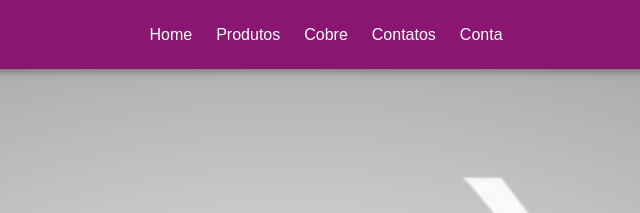
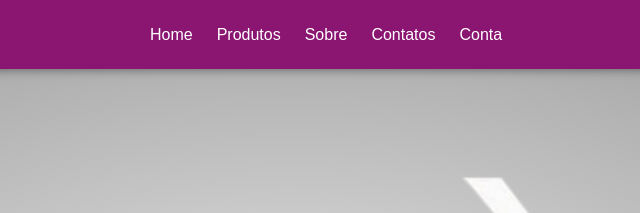
Before and after one commit to 0chilli-dev0/Site-gymgirls, a plain HTML site: page index.html in a window 1280 px wide. Shown: the top 213 px of the page, 351-991 px from the left. Drawn offline with Linux system fonts and the light colour scheme.

Commit message:
Update index.html

```diff
--- a/index.html
+++ b/index.html
@@ -14,7 +14,7 @@
                 <ul>
                     <li>Home</li>
                     <li>Produtos</li>
-                    <li>Cobre</li>
+                    <li>Sobre</li>
                     <li>Contatos</li>
                     <li>Conta</li>
                 </ul>
```
